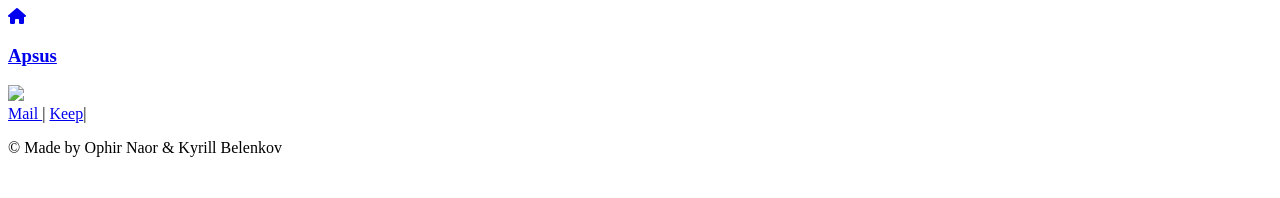
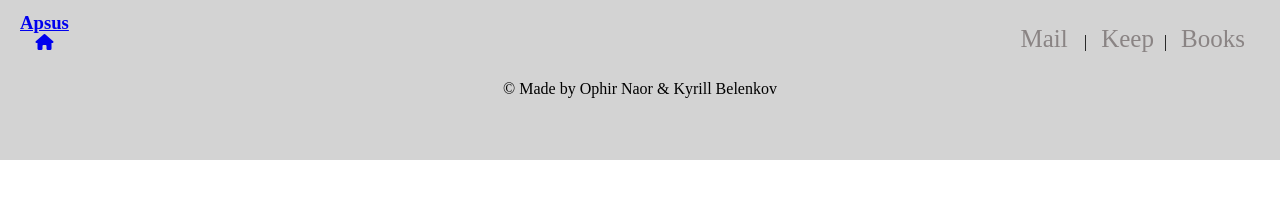
Before and after one commit to OphirNaor/Apsus, a plain HTML site: page index.html in a window 1280 px wide. Drawn offline with Linux system fonts and the light colour scheme.

Commit message:
first styling

```diff
--- a/css/base/main.css
+++ b/css/base/main.css
@@ -9,19 +9,8 @@ h1, h2, h3, h4, h5, h6, p {
 
 body {
     margin: 0;
-    text-decoration: none;
 }
 
-
-/* .app-footer,
-.app-header */
-.app-footer,
-.app-header {
-    background: linear-gradient(#EE4E34, #353333);
-    height: 5vh;
-    text-align: center;
-
-}
 
 
 /* app-main */
@@ -29,6 +18,7 @@ body {
     min-height: diff;
     max-width: 100vw;
     background-color: #FCEDDA;
+    height: 100vh;
     ;
 
 }
--- /dev/null
+++ b/css/componenets/main-header.css
@@ -0,0 +1,45 @@
+.app-footer,
+.app-header {
+    background: lightgray;
+    height: 10vh;
+    text-align: center;
+
+}
+
+
+.app-header nav {
+    display: flex;
+    justify-content: space-between;
+    align-items: center;
+
+}
+
+
+.nav-links {
+    padding: 10px;
+    margin: 15px;
+}
+
+.header-link {
+    color: rgb(138, 132, 132);
+    padding: 10px;
+    text-decoration: none;
+    font-size: 25px;
+
+}
+
+.header-link:hover {
+    color: rgb(0, 0, 0);
+    padding: 10px;
+}
+
+.header-link:active {
+    color: rgb(0, 0, 0);
+    padding: 10px;
+}
+
+.logo {
+    height: 55px;
+    margin-left: 20px;
+
+}
--- a/css/style.css
+++ b/css/style.css
@@ -0,0 +1,15 @@
+/* Setup */
+@import url(setup/typography.css);
+@import url(setup/vars.css);
+
+
+/* Base */
+@import url(base/main.css);
+@import url(base/layout.css);
+@import url(base/helpers.css);
+@import url(base/mq.css);
+
+
+
+/* Componenets */
+@import url(componenets/main-header.css);
--- a/js/apps/mail/pages/mail-app.cmp.js
+++ b/js/apps/mail/pages/mail-app.cmp.js
@@ -1,26 +1,26 @@
 import mailList from "../components/mail-list.cmp.js"
-import {mailService} from "../services/mail-service.js"
+import { mailService } from "../services/mail-service.js"
 
 export default {
     template: `
-    <section class="mail-app">
+    <section class="mail-app app-main">
         <h1>Email:</h1>
 
      <mail-list :mails="mailsToShow"> </mail-list>
     </section>
     `,
 
-components: {
-    mailList,
-},
+    components: {
+        mailList,
+    },
 
     created() {
         mailService.query()
-        .then(mails => this.mails = mails);
+            .then(mails => this.mails = mails);
     },
     data() {
         return {
-            mails:null,
+            mails: null,
 
 
         }
@@ -31,7 +31,8 @@ components: {
             return this.mails;
 
         }
-    }};
+    }
+};
 
      // if (!this.filterBy) return this.mails;
             // const regex = new RegExp(this.filterBy.subject, 'i');
--- a/js/cmps/app-header.cmp.js
+++ b/js/cmps/app-header.cmp.js
@@ -4,17 +4,17 @@ export default {
     <header class="app-header">
         <nav>
             <section>
-                <router-link to="/" active-class="active-link"><i class="fa-solid fa-house"></i>
+                <router-link to="/" active-class="active-link">
                     <div class="logo">
                         <h3>Apsus</h3>
-                        <img src="img/logo.png">
+                        <i class="fa-solid fa-house"></i>
                     </div>
                 </router-link>
             </section>
             <section class = "nav-links">
                 <router-link active-class="active" class="header-link" to="/mail">Mail </router-link>|
                 <router-link class="header-link" to="/note">Keep</router-link>|
-                <!-- <router-link class="header-link" to="/book">Books</router-link> -->
+                <router-link class="header-link" to="/book">Books</router-link>
             </section>
         </nav>
     </header>
```
